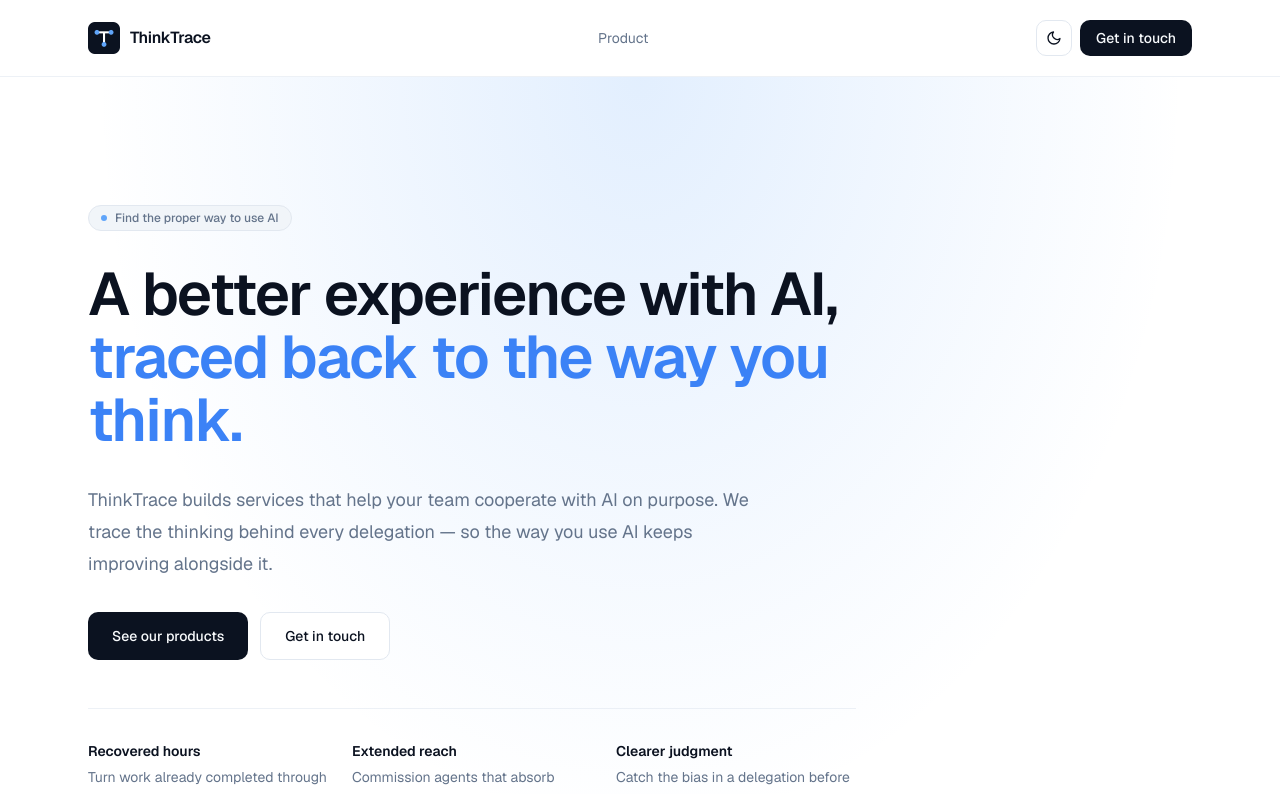
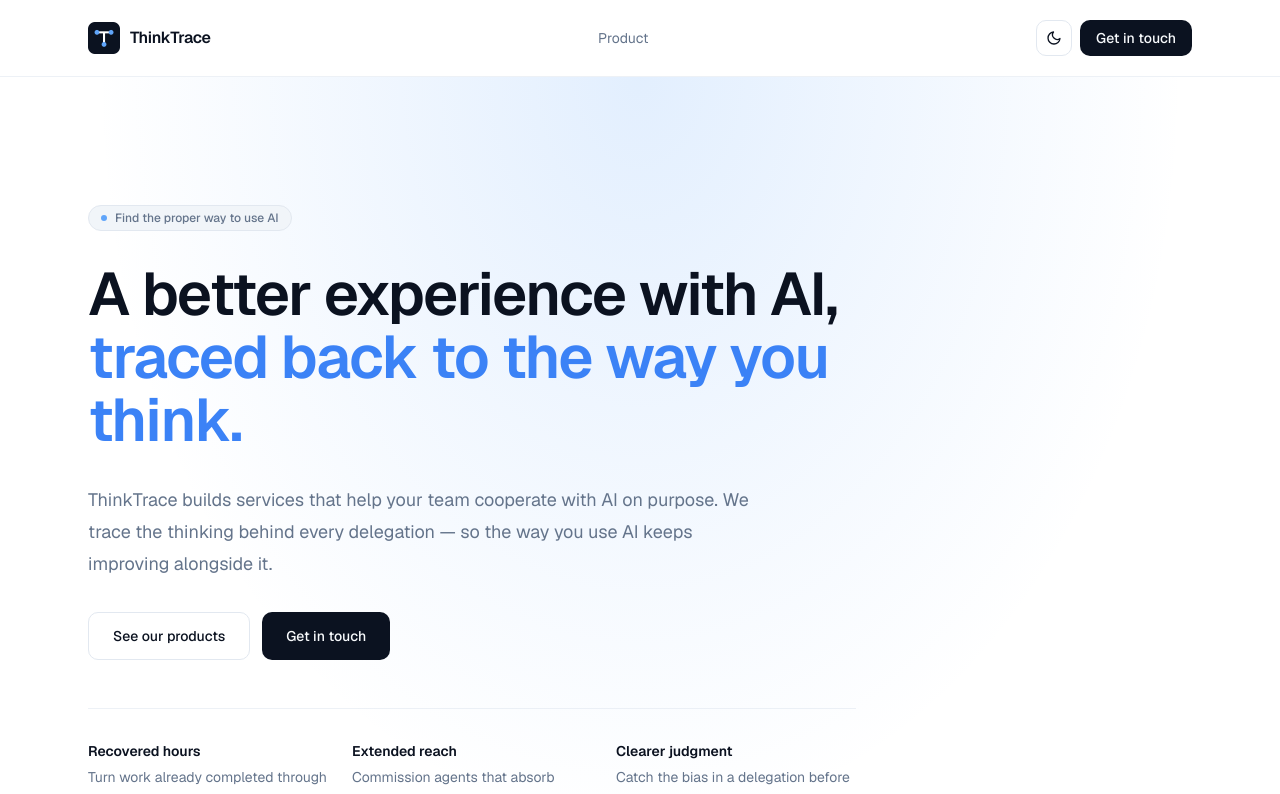
Before and after one commit to Abel3005/thinktrace-public, a Next.js app: page / in a window 1280 px wide. Shown: the top 794 px of the page. Built offline with nearby package versions, Linux system fonts and the light colour scheme.

Commit message:
minor fix about cta

```diff
--- a/src/components/sections/cta.tsx
+++ b/src/components/sections/cta.tsx
@@ -12,7 +12,7 @@ export function Cta() {
           Tell us what you&apos;re building. We&apos;ll show you where ThinkTrace
           fits — and where it doesn&apos;t.
         </p>
-        <LinkButton href="mailto:hello@thinktrace.ai" size="lg">
+        <LinkButton href="mailto:contact@thinktrace.net" size="lg">
           hello@thinktrace.ai
         </LinkButton>
       </div>
--- a/src/components/sections/hero.tsx
+++ b/src/components/sections/hero.tsx
@@ -28,10 +28,10 @@ export function Hero() {
           you use AI keeps improving alongside it.
         </p>
         <div className="flex flex-col gap-3 sm:flex-row">
-          <LinkButton href="#product" size="lg">
+          <LinkButton href="#product" size="lg" variant="secondary">
             See our products
           </LinkButton>
-          <LinkButton href="#contact" size="lg" variant="secondary">
+          <LinkButton href="#contact" size="lg">
             Get in touch
           </LinkButton>
         </div>
```
